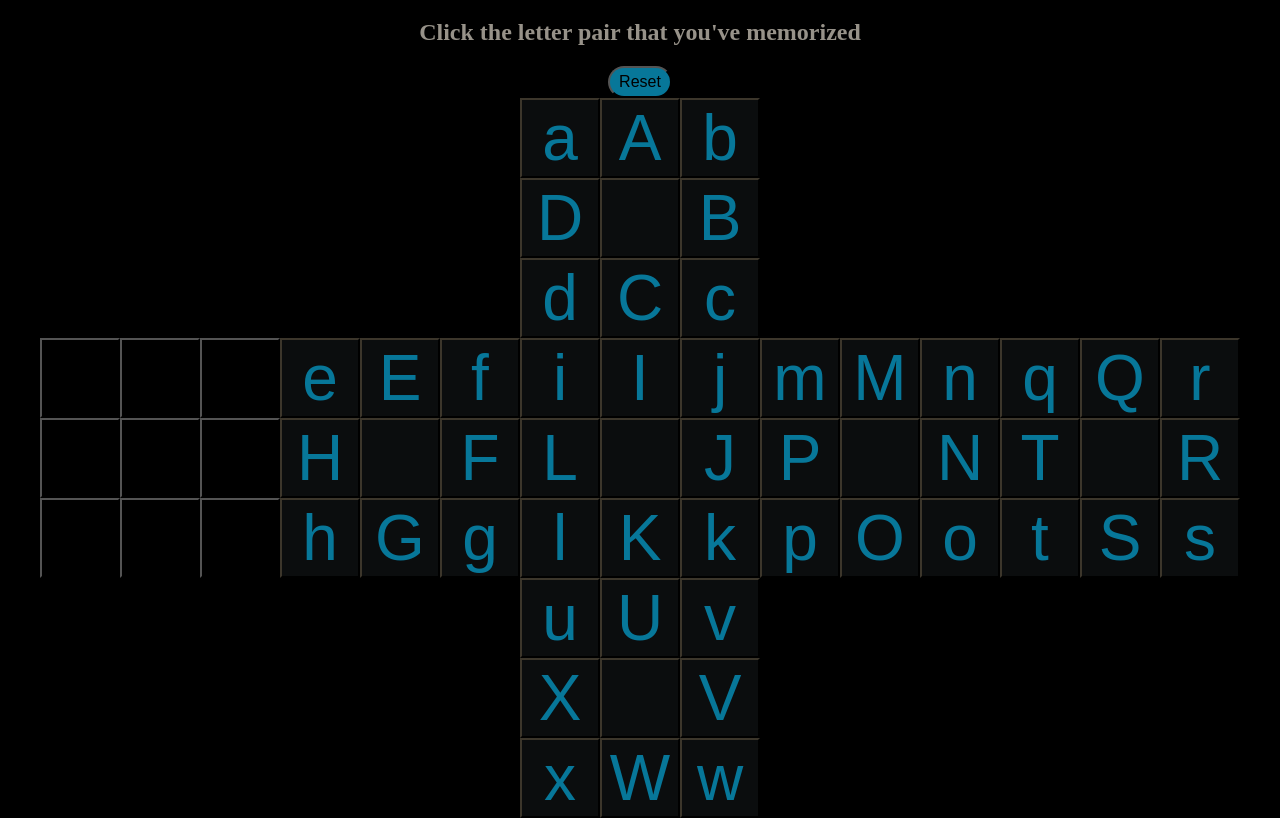
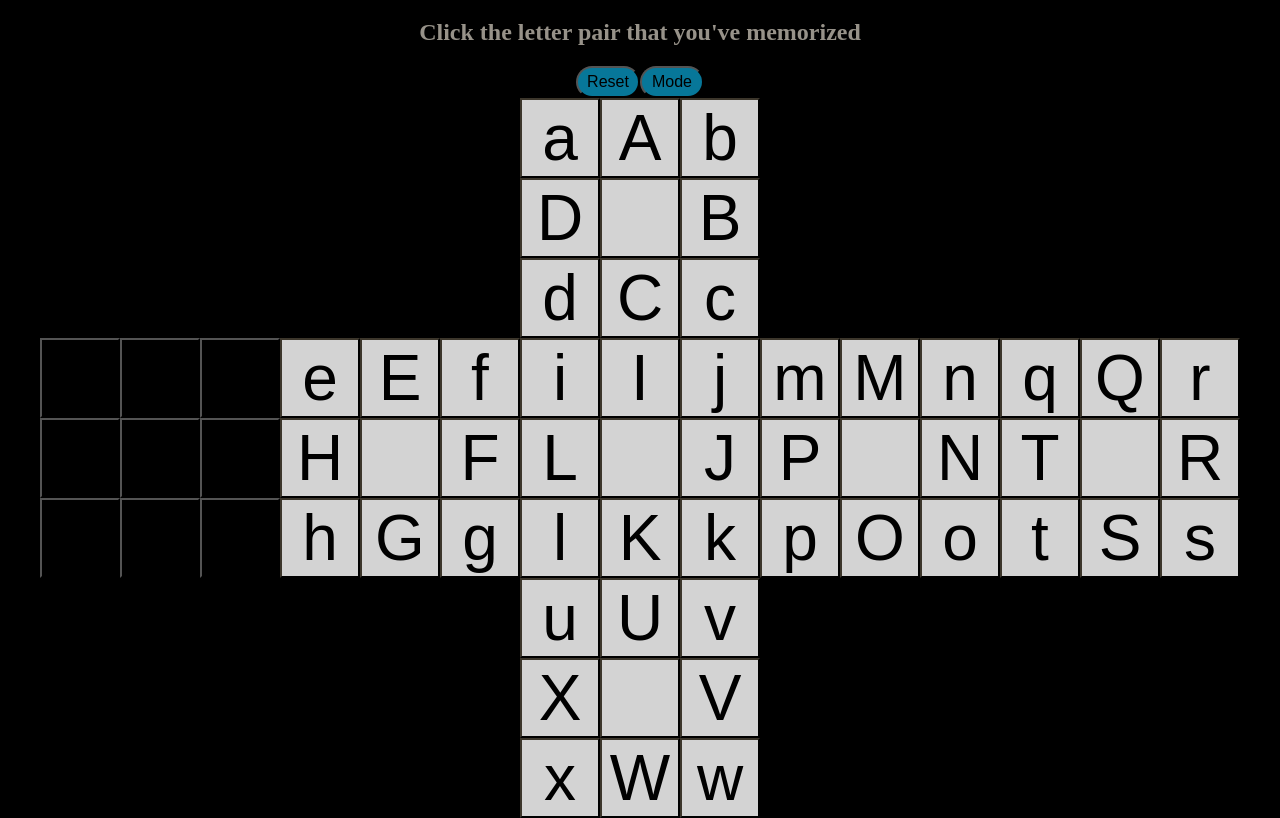
Before and after one commit to AslanPun/3x3_Blind_memo, a plain HTML site: page index.html in a window 1280 px wide. Shown: the part 61-879 px from the top of the page. Drawn offline with Linux system fonts and the light colour scheme.

Commit message:
Update index.html

```diff
--- a/index.html
+++ b/index.html
@@ -19,95 +19,96 @@
     <!-- <h1 class="yourTime"><span id="displayTime">0.000 s</span></h1> -->
     <div class="retry">
         <button onclick="reset()" class="retryBut">Reset</button>
+        <button onclick="changeMode()" class="retryBut">Mode</button>
     </div>
     <!-- Game -->
     <div class="game">
         <div class="topRow">
-            <button class="but dark " id="aer" onclick="linkingV2(this)">a</button>
-            <button class="but dark" id="AQ" onclick="linkingV2(this)">A</button>
-            <button class="but dark" id="bnq" onclick="linkingV2(this)">b</button>
+            <button class="but light" id="aer" onclick="linkingV2(this)">a</button>
+            <button class="but light" id="AQ" onclick="linkingV2(this)">A</button>
+            <button class="but light" id="bnq" onclick="linkingV2(this)">b</button>
 
         </div>
 
         <div class="midRow">
-            <button class="but dark" id="DE" onclick="linkingV2(this)">D</button>
-            <button class="but dark" id="but5" onclick="checkReq(this)"></button>
-            <button class="but dark" id="BM" onclick="linkingV2(this)">B</button>
+            <button class="but light" id="DE" onclick="linkingV2(this)">D</button>
+            <button class="but light" id="but5" ></button>
+            <button class="but light" id="BM" onclick="linkingV2(this)">B</button>
 
         </div>
 
         <div class="botRow">
-            <button class="but dark" id="dfi" onclick="linkingV2(this)">d</button>
-            <button class="but dark" id="CI" onclick="linkingV2(this)">C</button>
-            <button class="but dark" id="cjm" onclick="linkingV2(this)">c</button>
+            <button class="but light" id="dfi" onclick="linkingV2(this)">d</button>
+            <button class="but light" id="CI" onclick="linkingV2(this)">C</button>
+            <button class="but light" id="cjm" onclick="linkingV2(this)">c</button>
 
         </div>
         <!-- adding the second and third layer -->
         <div class="botRow">
-            <button class="fakebut" id="but7" onclick="checkReq(this)"></button>
-            <button class="fakebut" id="but8" onclick="checkReq(this)"></button>
-            <button class="fakebut" id="but9" onclick="checkReq(this)"></button>
-            <button class="but dark" id="aer" onclick="linkingV2(this)">e</button>
-            <button class="but dark" id="DE" onclick="linkingV2(this)">E</button>
-            <button class="but dark" id="dfi" onclick="linkingV2(this)">f</button>
-            <button class="but dark" id="dfi" onclick="linkingV2(this)">i</button>
-            <button class="but dark" id="CI" onclick="linkingV2(this)">I</button>
-            <button class="but dark" id="cjm" onclick="linkingV2(this)">j</button>
-            <button class="but dark" id="cjm" onclick="linkingV2(this)">m</button>
-            <button class="but dark" id="BM" onclick="linkingV2(this)">M</button>
-            <button class="but dark" id="bnq" onclick="linkingV2(this)">n</button>
-            <button class="but dark" id="bnq" onclick="linkingV2(this)">q</button>
-            <button class="but dark" id="AQ" onclick="linkingV2(this)">Q</button>
-            <button class="but dark" id="aer" onclick="linkingV2(this)">r</button>
+            <button class="fakebut" id="but7" ></button>
+            <button class="fakebut" id="but8" ></button>
+            <button class="fakebut" id="but9" ></button>
+            <button class="but light" id="aer" onclick="linkingV2(this)">e</button>
+            <button class="but light" id="DE" onclick="linkingV2(this)">E</button>
+            <button class="but light" id="dfi" onclick="linkingV2(this)">f</button>
+            <button class="but light" id="dfi" onclick="linkingV2(this)">i</button>
+            <button class="but light" id="CI" onclick="linkingV2(this)">I</button>
+            <button class="but light" id="cjm" onclick="linkingV2(this)">j</button>
+            <button class="but light" id="cjm" onclick="linkingV2(this)">m</button>
+            <button class="but light" id="BM" onclick="linkingV2(this)">M</button>
+            <button class="but light" id="bnq" onclick="linkingV2(this)">n</button>
+            <button class="but light" id="bnq" onclick="linkingV2(this)">q</button>
+            <button class="but light" id="AQ" onclick="linkingV2(this)">Q</button>
+            <button class="but light" id="aer" onclick="linkingV2(this)">r</button>
         </div>
         <div class="botRow">
-            <button class="fakebut" id="but7" onclick="checkReq(this)"></button>
-            <button class="fakebut" id="but8" onclick="checkReq(this)"></button>
-            <button class="fakebut" id="but9" onclick="checkReq(this)"></button>
-            <button class="but dark" id="HR" onclick="linkingV2(this)">H</button>
-            <button class="but dark" id="but7" onclick="checkReq(this)"></button>
-            <button class="but dark" id="FL" onclick="linkingV2(this)">F</button>
-            <button class="but dark" id="FL" onclick="linkingV2(this)">L</button>
-            <button class="but dark" id="but3" onclick="checkReq(this)"></button>
-            <button class="but dark" id="JP" onclick="linkingV2(this)">J</button>
-            <button class="but dark" id="JP" onclick="linkingV2(this)">P</button>
-            <button class="but dark" id="but9" onclick="checkReq(this)"></button>
-            <button class="but dark" id="NT" onclick="linkingV2(this)">N</button>
-            <button class="but dark" id="NT" onclick="linkingV2(this)">T</button>
-            <button class="but dark" id="but8" onclick="checkReq(this)"></button>
-            <button class="but dark" id="HR" onclick="linkingV2(this)">R</button>
+            <button class="fakebut" id="but7" ></button>
+            <button class="fakebut" id="but8" ></button>
+            <button class="fakebut" id="but9" ></button>
+            <button class="but light" id="HR" onclick="linkingV2(this)">H</button>
+            <button class="but light" id="but7" ></button>
+            <button class="but light" id="FL" onclick="linkingV2(this)">F</button>
+            <button class="but light" id="FL" onclick="linkingV2(this)">L</button>
+            <button class="but light" id="but3" ></button>
+            <button class="but light" id="JP" onclick="linkingV2(this)">J</button>
+            <button class="but light" id="JP" onclick="linkingV2(this)">P</button>
+            <button class="but light" id="but9" ></button>
+            <button class="but light" id="NT" onclick="linkingV2(this)">N</button>
+            <button class="but light" id="NT" onclick="linkingV2(this)">T</button>
+            <button class="but light" id="but8" ></button>
+            <button class="but light" id="HR" onclick="linkingV2(this)">R</button>
         </div>
         <div class="botRow">
-            <button class="fakebut" id="but7" onclick="checkReq(this)"></button>
-            <button class="fakebut" id="but8" onclick="checkReq(this)"></button>
-            <button class="fakebut" id="but9" onclick="checkReq(this)"></button>
-            <button class="but dark" id="hsx" onclick="linkingV2(this)">h</button>
-            <button class="but dark" id="GX" onclick="linkingV2(this)">G</button>
-            <button class="but dark" id="glu" onclick="linkingV2(this)">g</button>
-            <button class="but dark" id="glu" onclick="linkingV2(this)">l</button>
-            <button class="but dark" id="KU" onclick="linkingV2(this)">K</button>
-            <button class="but dark" id="kpv" onclick="linkingV2(this)">k</button>
-            <button class="but dark" id="kpv" onclick="linkingV2(this)">p</button>
-            <button class="but dark" id="OV" onclick="linkingV2(this)">O</button>
-            <button class="but dark" id="otw" onclick="linkingV2(this)">o</button>
-            <button class="but dark" id="otw" onclick="linkingV2(this)">t</button>
-            <button class="but dark" id="SW" onclick="linkingV2(this)">S</button>
-            <button class="but dark" id="hsx" onclick="linkingV2(this)">s</button>
+            <button class="fakebut" id="but7" ></button>
+            <button class="fakebut" id="but8" ></button>
+            <button class="fakebut" id="but9" ></button>
+            <button class="but light" id="hsx" onclick="linkingV2(this)">h</button>
+            <button class="but light" id="GX" onclick="linkingV2(this)">G</button>
+            <button class="but light" id="glu" onclick="linkingV2(this)">g</button>
+            <button class="but light" id="glu" onclick="linkingV2(this)">l</button>
+            <button class="but light" id="KU" onclick="linkingV2(this)">K</button>
+            <button class="but light" id="kpv" onclick="linkingV2(this)">k</button>
+            <button class="but light" id="kpv" onclick="linkingV2(this)">p</button>
+            <button class="but light" id="OV" onclick="linkingV2(this)">O</button>
+            <button class="but light" id="otw" onclick="linkingV2(this)">o</button>
+            <button class="but light" id="otw" onclick="linkingV2(this)">t</button>
+            <button class="but light" id="SW" onclick="linkingV2(this)">S</button>
+            <button class="but light" id="hsx" onclick="linkingV2(this)">s</button>
         </div>
         <div class="botRow">
-            <button class="but dark" id="glu" onclick="linkingV2(this)">u</button>
-            <button class="but dark" id="KU" onclick="linkingV2(this)">U</button>
-            <button class="but dark" id="kpv" onclick="linkingV2(this)">v</button>
+            <button class="but light" id="glu" onclick="linkingV2(this)">u</button>
+            <button class="but light" id="KU" onclick="linkingV2(this)">U</button>
+            <button class="but light" id="kpv" onclick="linkingV2(this)">v</button>
         </div>
         <div class="botRow">
-            <button class="but dark" id="GX" onclick="linkingV2(this)">X</button>
-            <button class="but dark" id="but8" onclick="checkReq(this)"></button>
-            <button class="but dark" id="OV" onclick="linkingV2(this)">V</button>
+            <button class="but light" id="GX" onclick="linkingV2(this)">X</button>
+            <button class="but light" id="but8" ></button>
+            <button class="but light" id="OV" onclick="linkingV2(this)">V</button>
         </div>
         <div class="botRow">
-            <button class="but dark" id="hsx" onclick="linkingV2(this)">x</button>
-            <button class="but dark" id="SW" onclick="linkingV2(this)">W</button>
-            <button class="but dark" id="otw" onclick="linkingV2(this)">w</button>
+            <button class="but light" id="hsx" onclick="linkingV2(this)">x</button>
+            <button class="but light" id="SW" onclick="linkingV2(this)">W</button>
+            <button class="but light" id="otw" onclick="linkingV2(this)">w</button>
         </div>
         <!-- end of the second and third layer -->
 
```
